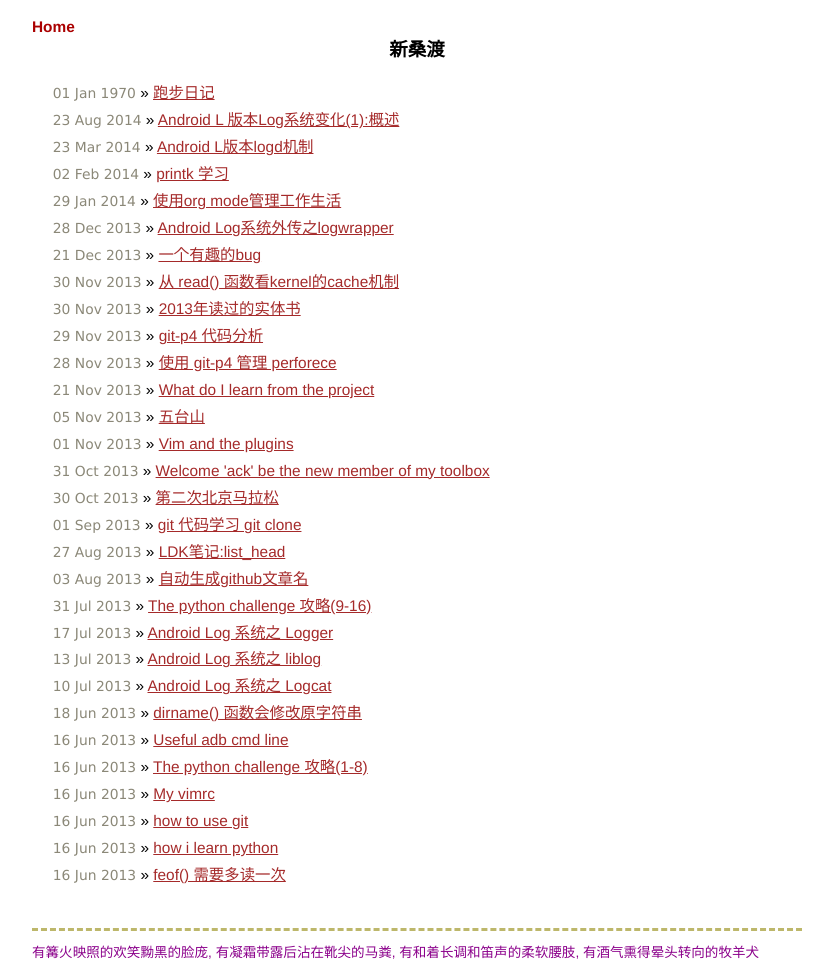
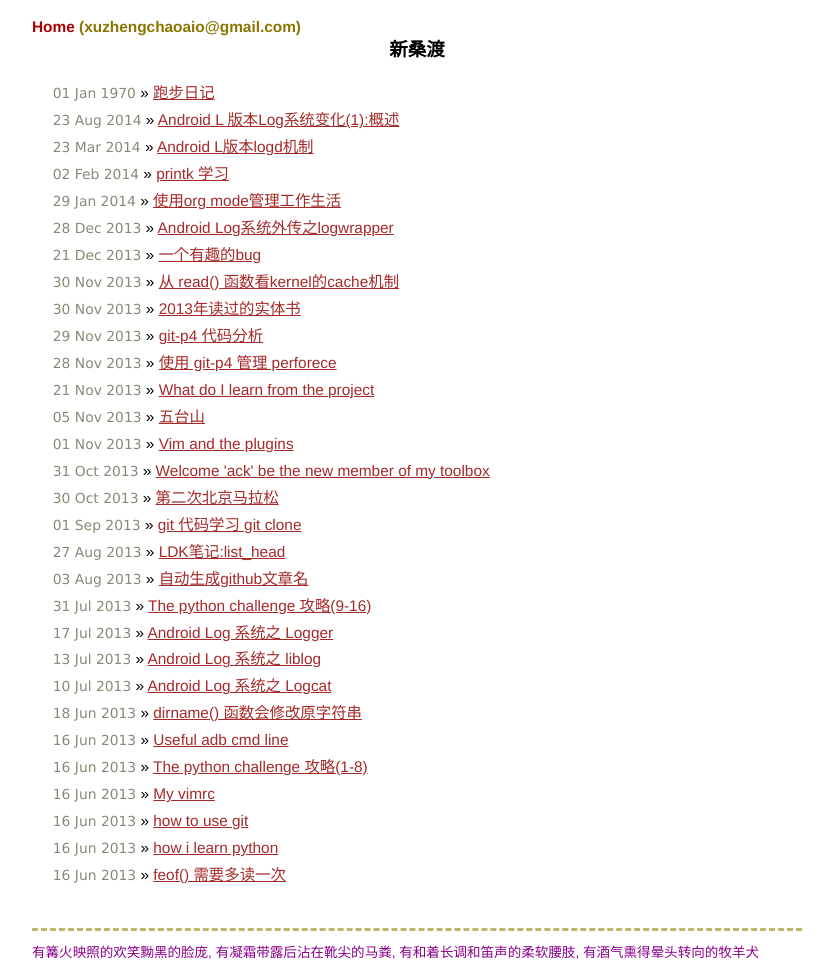
Before and after one commit to byrlx/byrlx.github.io, a Jekyll site: the page built from index.html, in a window 1280 px wide. Shown: the whole page, without its empty margins (223-1056 px from the left). Built offline with Jekyll 4.4.1, drawn with Linux system fonts in a browser that asks for light colours; Markdown is read by kramdown in place of the engine named in the settings.

```diff
--- a/_layouts/default.html
+++ b/_layouts/default.html
@@ -28,6 +28,7 @@
 
   <div class="title">
     <a href="/">Home</a>
+	(xuzhengchaoaio@gmail.com)
   </div>
 
 <div class="lxpost">
```
